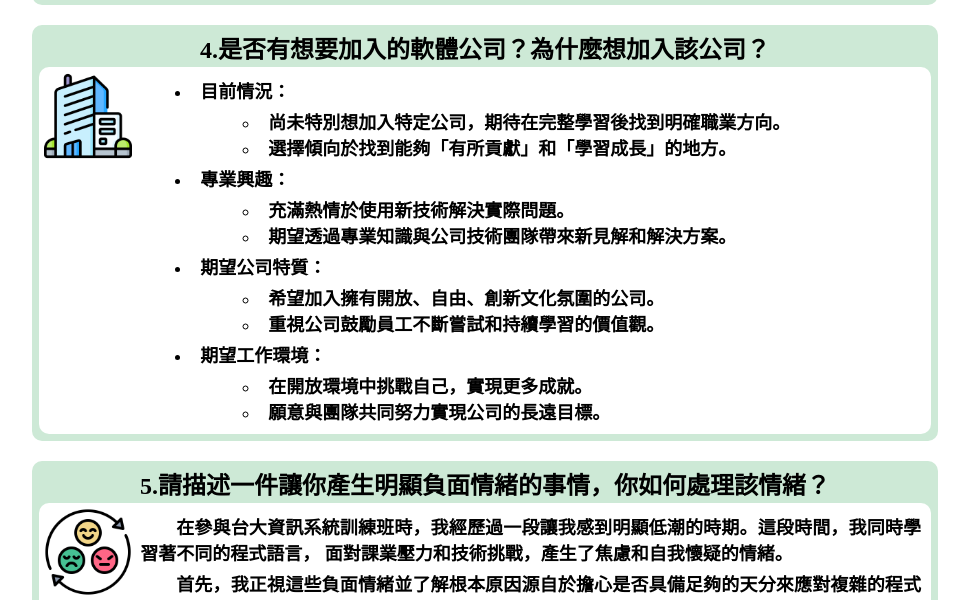
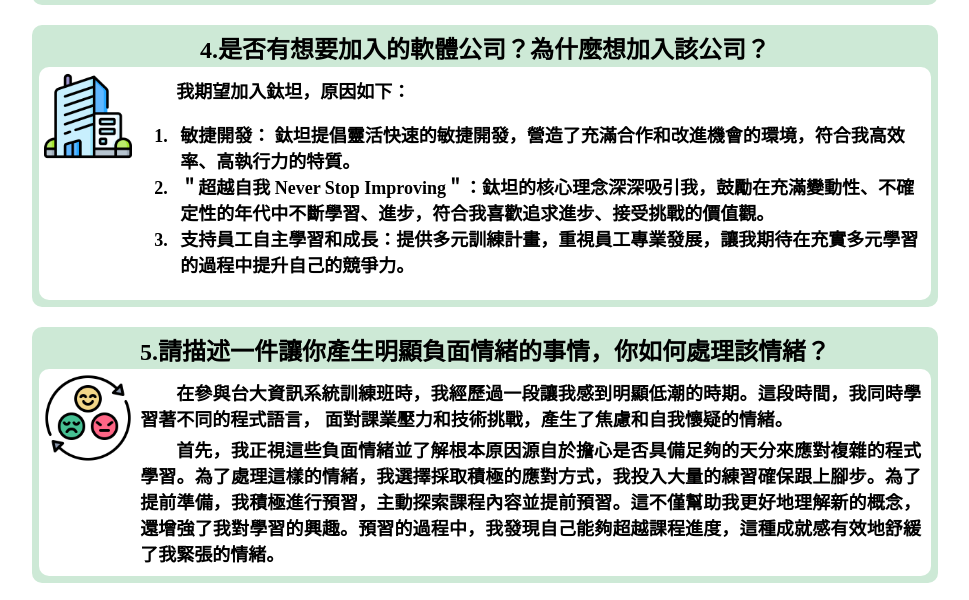
Before and after one commit to itsmeru/application, a plain HTML site: page index.html in a window 1280 px wide. Shown: the part 1770-2370 px from the top of the page, without its empty margins (155-1124 px from the left). Drawn offline with Linux system fonts and the light colour scheme.

Commit message:
Update index.html

```diff
--- a/index.html
+++ b/index.html
@@ -127,33 +127,13 @@
                 <img src="Q4.png" />
             </div>
             <div class="text">
-                <ul>
-                    <li>目前情況：
-                        <ul>
-                            <li>尚未特別想加入特定公司，期待在完整學習後找到明確職業方向。</li>
-                            <li>選擇傾向於找到能夠「有所貢獻」和「學習成長」的地方。</li>
-                        </ul>
-                    </li>
-                    <li>專業興趣：
-                        <ul>
-                            <li>充滿熱情於使用新技術解決實際問題。</li>
-                            <li>期望透過專業知識與公司技術團隊帶來新見解和解決方案。</li>
-                        </ul>
-                    </li>
-                    <li>期望公司特質：
-                        <ul>
-                            <li>希望加入擁有開放、自由、創新文化氛圍的公司。</li>
-                            <li>重視公司鼓勵員工不斷嘗試和持續學習的價值觀。</li>
-                        </ul>
-                    </li>
-                    <li>期望工作環境：
-                        <ul>
-                            <li>在開放環境中挑戰自己，實現更多成就。</li>
-                            <li>願意與團隊共同努力實現公司的長遠目標。</li>
-                        </ul>
-                    </li>
-                </ul>
-
+                <p>我期望加入鈦坦，原因如下：
+                    <ol>
+                        <li>敏捷開發： 鈦坦提倡靈活快速的敏捷開發，營造了充滿合作和改進機會的環境，符合我高效率、高執行力的特質。</li>
+                        <li>＂超越自我 Never Stop Improving＂：鈦坦的核心理念深深吸引我，鼓勵在充滿變動性、不確定性的年代中不斷學習、進步，符合我喜歡追求進步、接受挑戰的價值觀。</li>
+                        <li>支持員工自主學習和成長：提供多元訓練計畫，重視員工專業發展，讓我期待在充實多元學習的過程中提升自己的競爭力。</li>
+                    </ol>
+                </p>
             </div>
         </div>
     </div>
```
